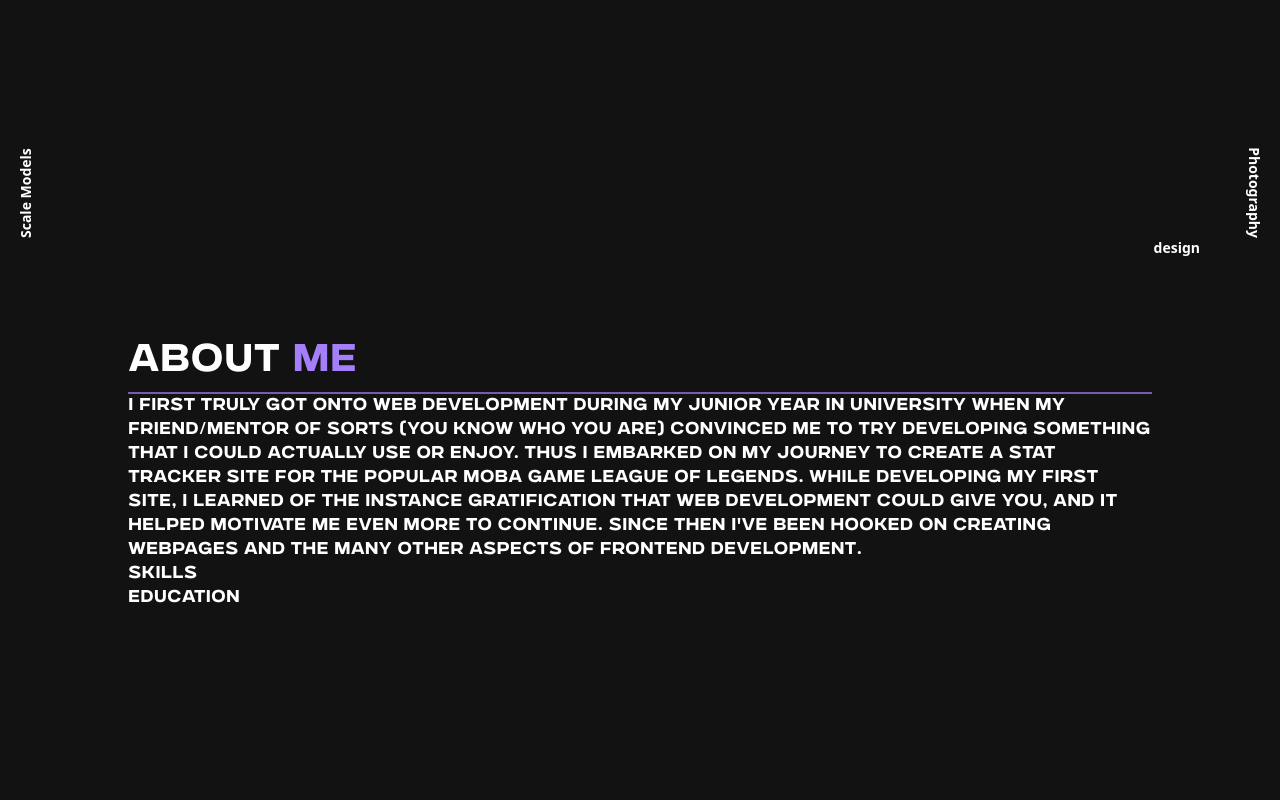
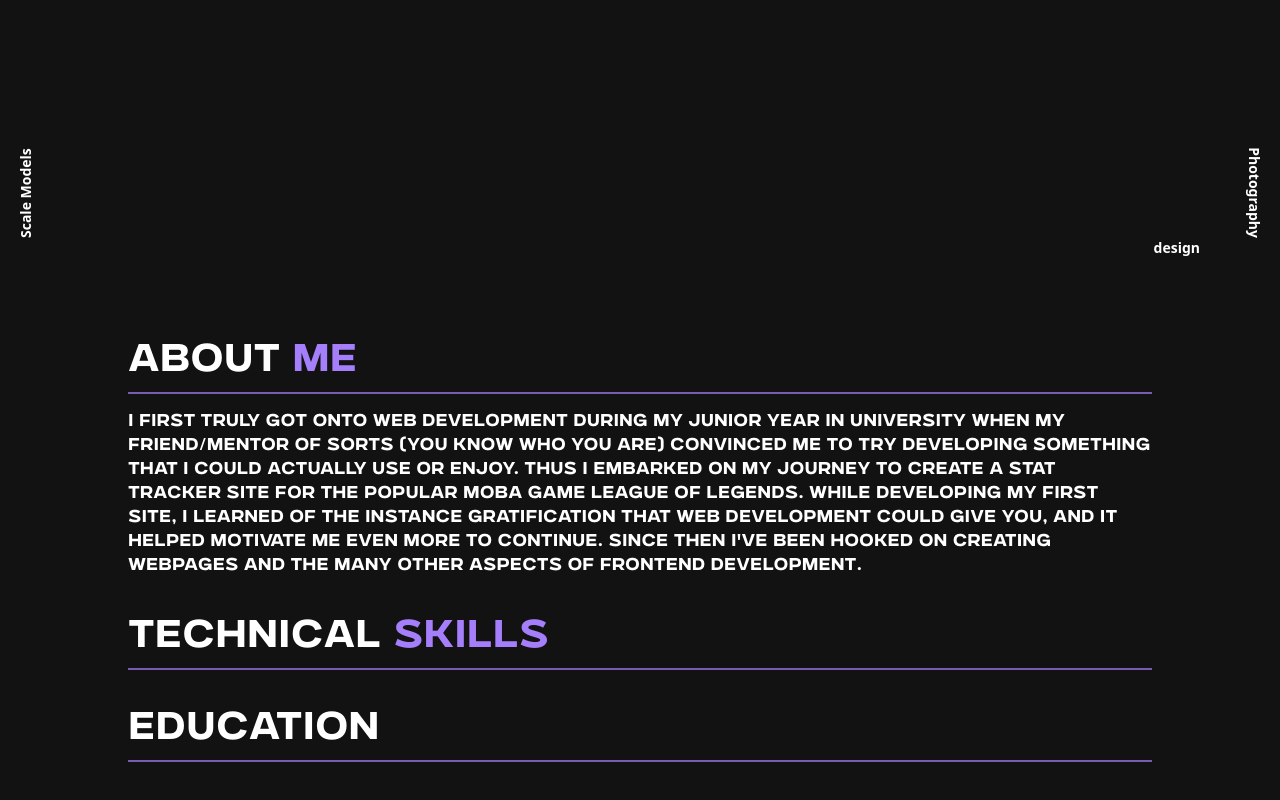
Before and after one commit to sestuna117/portfolio-next, a Next.js app: page / in a window 1280 px wide. Shown: the part 522-1322 px from the top of the page. Built offline with nearby package versions, Linux system fonts and the light colour scheme.

Commit message:
fix animation on about section segments

```diff
--- a/src/app/_components/about/AboutSection.tsx
+++ b/src/app/_components/about/AboutSection.tsx
@@ -1,56 +1,51 @@
-'use client'
 import React from "react";
-import AnimationOnScroll from "@/utils/AnimationOnScroll";
+import AboutSectionSegment from "@/app/_components/about/AboutSectionSegment";
 
 const AboutSection = () => {
   return (
     <div id={"about"} className={"min-h-screen text-white"}>
-      <div className={"text-4xl mb-[10px] w-full"}>
-        <AnimationOnScroll classNameInView={"inline-block opacity-0 animate-slide-text-up-right animation-delay-[750ms]"}>
-          <span>About </span>
-        </AnimationOnScroll>
-        <AnimationOnScroll classNameInView={"ml-3 inline-block opacity-0 text-heliotrope animate-slide-text-up-right animation-delay-1000"}>
-          <span>Me</span>
-        </AnimationOnScroll>
-      </div>
-      <AnimationOnScroll classNameInView={"motion-safe:animate-slide-up-body-line"}>
-        <svg
-          height="2"
-          width="100%"
-          viewBox="0 0 100 50"
-          preserveAspectRatio="none"
-        >
-          <line
-            x1="0"
-            y1="0"
-            x2="100"
-            y2="0"
-            stroke="mediumpurple"
-            strokeWidth="100%"
-            opacity="0.8"
-            vectorEffect="non-scaling-stroke"
-          />
-        </svg>
-      </AnimationOnScroll>
-      <div>
+      <AboutSectionSegment
+        titleText={"About "}
+        secondTitleText={"Me"}
+        childrenClassNameInView={
+          "opacity-0 animate-slide-text-up-show animation-delay-[1250ms]"
+        }
+        titleAnimationDelay={500}
+        dividerAnimationDelay={0}
+      >
         I first truly got onto web development during my junior year in
         university when my friend/mentor of sorts (you know who you are)
-        convinced me to try developing something that I could actually use
-        or enjoy. Thus I embarked on my journey to create a stat tracker
-        site for the popular MOBA game League of Legends. While developing
-        my first site, I learned of the instance gratification that web
-        development could give you, and it helped motivate me even more to
-        continue. Since then I&apos;ve been hooked on creating webpages and
-        the many other aspects of frontend development.
-      </div>
-      <div>
-        <div>Skills</div>
-      </div>
-      <div>
-        <div>Education</div>
-      </div>
+        convinced me to try developing something that I could actually use or
+        enjoy. Thus I embarked on my journey to create a stat tracker site for
+        the popular MOBA game League of Legends. While developing my first site,
+        I learned of the instance gratification that web development could give
+        you, and it helped motivate me even more to continue. Since then
+        I&apos;ve been hooked on creating webpages and the many other aspects of
+        frontend development.
+      </AboutSectionSegment>
+
+      <AboutSectionSegment
+        titleText={"Technical "}
+        secondTitleText={"Skills"}
+        childrenClassNameInView={
+          "opacity-0 animate-slide-text-up-show animation-delay-1000"
+        }
+        titleAnimationDelay={750}
+        dividerAnimationDelay={250}
+      ></AboutSectionSegment>
+
+      <AboutSectionSegment
+        titleText={"Education"}
+        childrenClassNameInView={
+          "opacity-0 animate-slide-text-up-show animation-delay-500"
+        }
+        titleAnimationDelay={1000}
+        dividerAnimationDelay={500}
+      ></AboutSectionSegment>
+
+
     </div>
-  )
-}
+  );
+};
 
 export default AboutSection;
--- /dev/null
+++ b/src/app/_components/about/AboutSectionSegment.tsx
@@ -0,0 +1,83 @@
+"use client";
+
+import { InView } from "react-intersection-observer";
+import React from "react";
+
+interface AboutSectionSegmentProps {
+  titleText: string;
+  secondTitleText?: string;
+  children: React.ReactNode;
+  childrenClassNameInView: string;
+  titleAnimationDelay: number;
+  dividerAnimationDelay: number;
+}
+
+export default function AboutSectionSegment({
+  titleText,
+  secondTitleText,
+  children,
+  childrenClassNameInView,
+  titleAnimationDelay,
+  dividerAnimationDelay,
+}: AboutSectionSegmentProps) {
+  return (
+    <InView triggerOnce threshold={1}>
+      {({ inView, ref }) => (
+        <div ref={ref} className={"mb-10"}>
+          <div className={"text-4xl mb-[10px] w-full"}>
+            <span
+              className={
+                inView
+                  ? "inline-block opacity-0 animate-slide-text-up-right"
+                  : "opacity-0"
+              }
+              style={{ animationDelay: `${titleAnimationDelay}ms` }}
+            >
+              {titleText}
+            </span>
+            {secondTitleText && (
+              <span
+                className={
+                  inView
+                    ? "ml-3 inline-block opacity-0 text-heliotrope animate-slide-text-up-right"
+                    : "opacity-0"
+                }
+                style={{ animationDelay: `${titleAnimationDelay + 150}ms` }}
+              >
+                {secondTitleText}
+              </span>
+            )}
+          </div>
+          <svg
+            height="2"
+            width="100%"
+            viewBox="0 0 100 50"
+            preserveAspectRatio="none"
+            className={
+              inView
+                ? "opacity-1 translate-y-[100vh] animate-slide-up-body-line"
+                : "opacity-0"
+            }
+            style={{ animationDelay: `${dividerAnimationDelay}ms` }}
+          >
+            <line
+              x1="0"
+              y1="0"
+              x2="100"
+              y2="0"
+              stroke="mediumpurple"
+              strokeWidth="100%"
+              opacity="0.8"
+              vectorEffect="non-scaling-stroke"
+            />
+          </svg>
+          <div
+            className={`mt-4 ${inView ? childrenClassNameInView : "opacity-0"}`}
+          >
+            {children}
+          </div>
+        </div>
+      )}
+    </InView>
+  );
+}
--- a/tailwind.config.ts
+++ b/tailwind.config.ts
@@ -78,8 +78,9 @@ const config: Config = {
         "slide-design-line-1-exit": "slide-design-line-1-exit 1.25s forwards",
         "slide-design-line-2-exit": "slide-design-line-2-exit 1.25s forwards",
         "squish-vertical": "squish-vertical 0.15s forwards",
-        "slide-text-up-right": "slide-text-up-right 0.55s forwards",
-        "slide-up-body-line": "slide-up-body-line 0.75s forwards",
+        "slide-text-up-right": "slide-text-up-right 0.45s forwards",
+        "slide-text-up-show": "slide-text-up-show 0.5s forwards",
+        "slide-up-body-line": "slide-up-body-line 0.5s forwards",
       },
       keyframes: {
         "grow-infinite": {
@@ -360,6 +361,16 @@ const config: Config = {
             opacity: "1",
           },
         },
+        "slide-text-up-show": {
+          "0%": {
+            transform: "translateY(20px)",
+            opacity: "0",
+          },
+          "100%": {
+            transform: "translateY(0)",
+            opacity: "1",
+          },
+        },
         "slide-up-body-line": {
           "0%": {
             transform: "translateY(100vh)",
```
